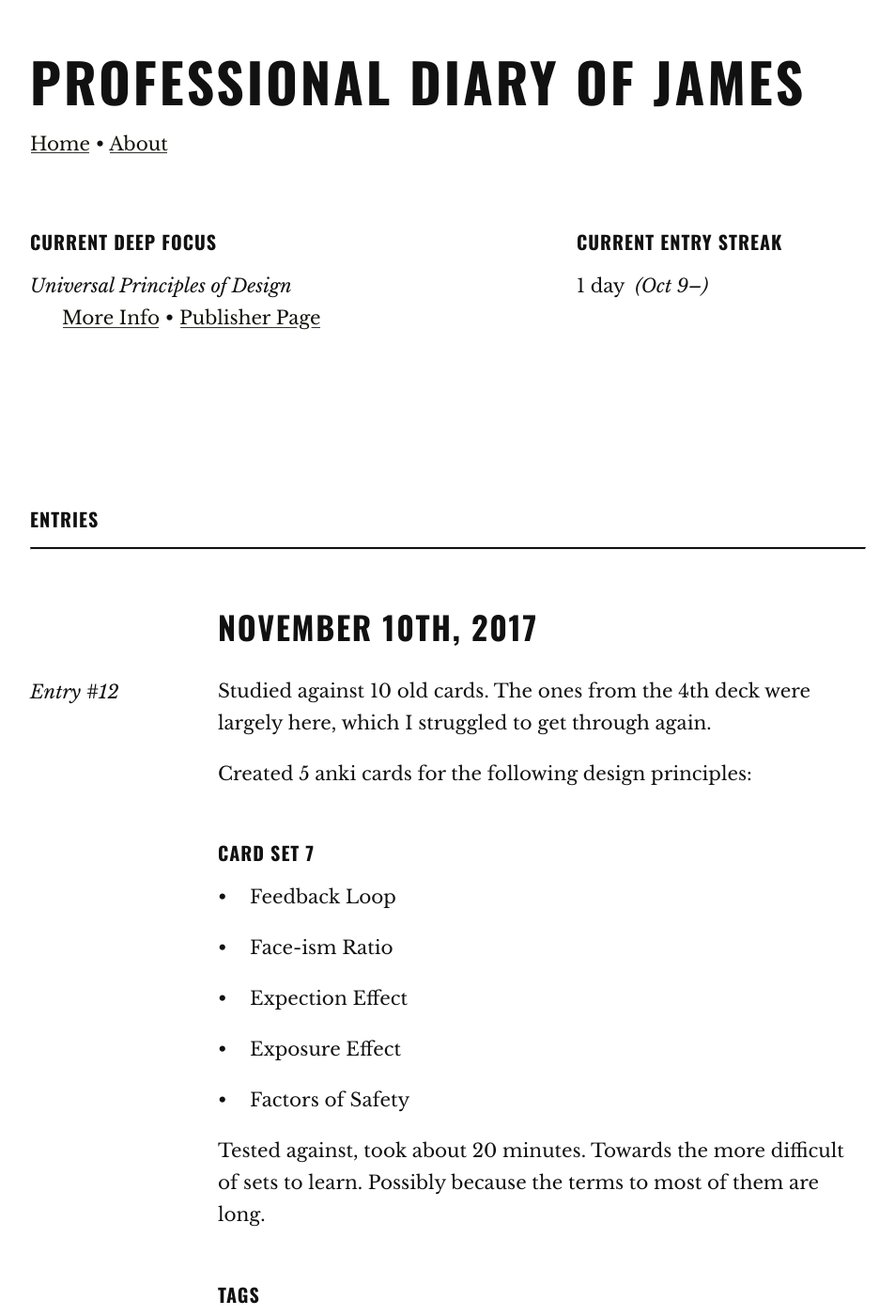
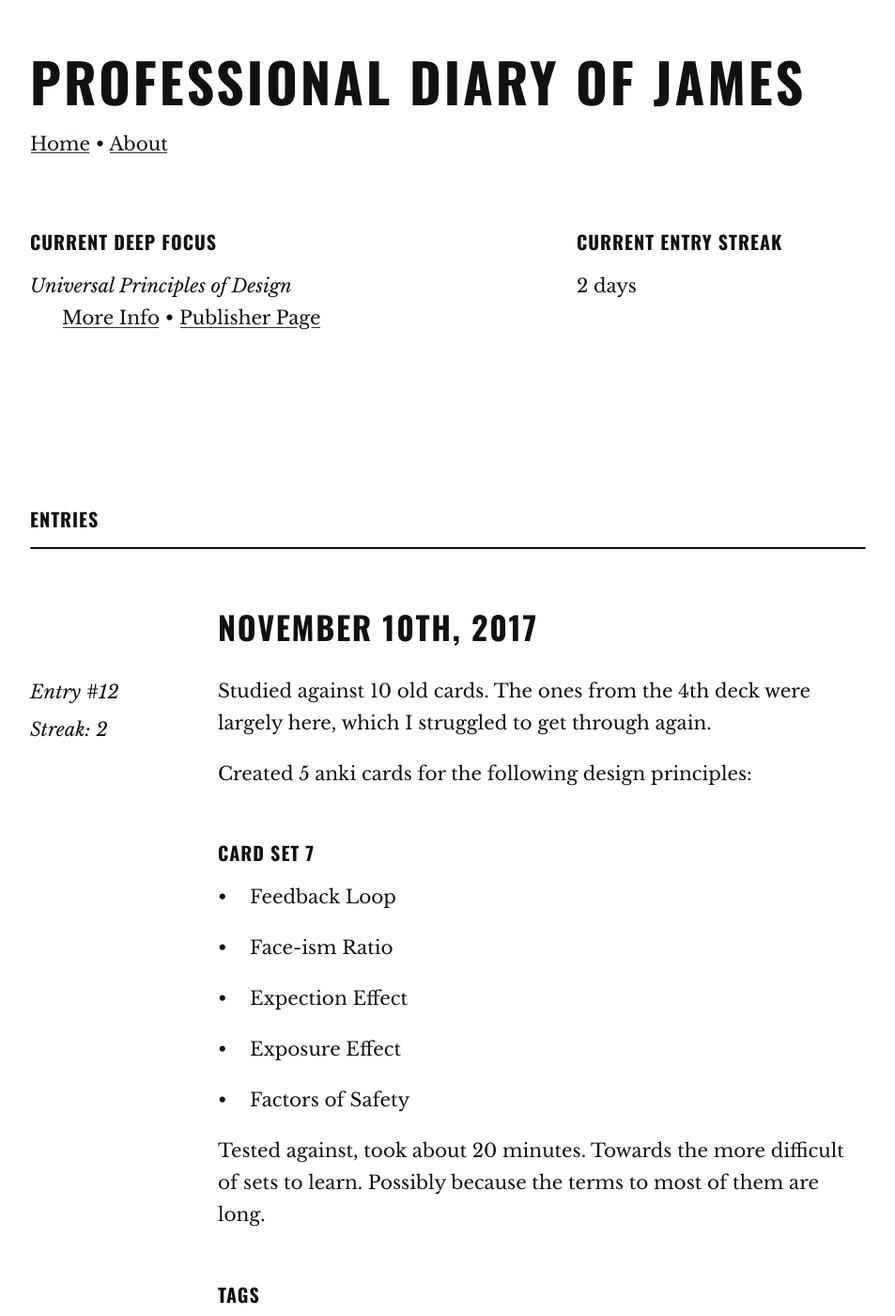
Before and after one commit to jpex/log, a Jekyll site: the page built from index.html, in a window 1280 px wide and 1400 px high. Shown: the whole window at 94% size, without its empty margins (163-1116 px from the left). Built offline with Jekyll 4.4.1, drawn with Linux system fonts in a browser that asks for light colours; the list of posts is cut into pages by our own code; some of the changed text lies outside the part shown.

Commit message:
streak functionality made from scratch, messing with baseurl

```diff
--- a/_config.yml
+++ b/_config.yml
@@ -16,5 +16,3 @@ collections:
   my_categories:
     output: true
     permalink: /category/:name/
-
-baseurl: /Diary
--- a/_includes/foot.html
+++ b/_includes/foot.html
@@ -8,5 +8,16 @@
       gtag('config', 'UA-107863267-1');
     </script>
 
+    <script>
+      window.onload = function() {
+        var number = document.getElementById("js-1").innerText;
+        if (number === "1") {
+          document.getElementById("streak-days").innerText = "day";
+        }
+        document.getElementById("streak-num").innerText = number;
+      };
+
+    </script>
+
   </body>
 </html>
--- a/index.html
+++ b/index.html
@@ -13,7 +13,7 @@ title: Me
     </div>
     <div class="row-item-sc">
       <h3>Current Entry Streak</h3>
-      <p>1 day &nbsp;<span class="i">(Oct 9–)</span>
+      <p><span id="streak-num">0</span> <span id="streak-days">days</span>
       </p>
     </div>
   </div>
@@ -25,10 +25,50 @@ title: Me
 
 <div class="wrapper">
 
+  {% assign test = "" | split: "" %}
+  {% assign testStreak = "" | split: "" %}
+  {% assign i = -1 %}
+  {% assign k = 0 %}
+  {% assign recent = 1 %}
+  {% assign streak = 0 %}
+
+
+
+  {% for post in site.posts reversed %}
+
+
+    {% assign hello = post.date | date: "%j" %}
+    {% assign test = test | push: hello %}
+
+  {% endfor %}
+
+  {% for post in site.posts reversed %}
+    {% assign calc = test[k] | minus:test[i] %}
+
+    {% if calc == 1 %}
+      {% assign streak = streak | plus:1 %}
+      {% assign testStreak = testStreak | push: streak %}
+      {% else %}
+        {% assign streak = 1 %}
+        {% assign testStreak = testStreak | push: streak %}
+    {% endif %}
+
+    {% assign i = i | plus:1 %}
+    {% assign k = k | plus:1 %}
+
+
+  {% endfor %}
+
+
+
+  {% assign r = testStreak | size %}
+  {% assign r = r | minus:1 %}
 
   {% for post in site.posts %}
 
+
     {% assign day = post.date | date: "%-d" %}
+
 
     <a href="{{ site.baseurl }}/{{ post.url }}"><h2>
       {{ post.date | date: "%B " }}
@@ -40,7 +80,10 @@ title: Me
       {% endcase %}
       {{ post.date | date: "%Y" }}
     </h2></a>
-    <aside><a href="{{ site.baseurl }}/{{ post.url }}">Entry #{{ post.title }}</a></aside>
+
+
+
+    <aside><a href="{{ site.baseurl }}/{{ post.url }}">Entry #{{ post.title }} <br><br> Streak: <span id="js-{{ recent }}">{{ testStreak[r] }}</span></a></aside>
     {{ post.content }}
 
     <h3>Tags</h3>
@@ -50,4 +93,6 @@ title: Me
       {% endfor %}
     </p>
 
+    {% assign recent = recent | plus:1 %}
+    {% assign r = r | minus:1 %}
   {% endfor %}
```
Also changed, not shown: Gemfile.lock, 5 other files.
